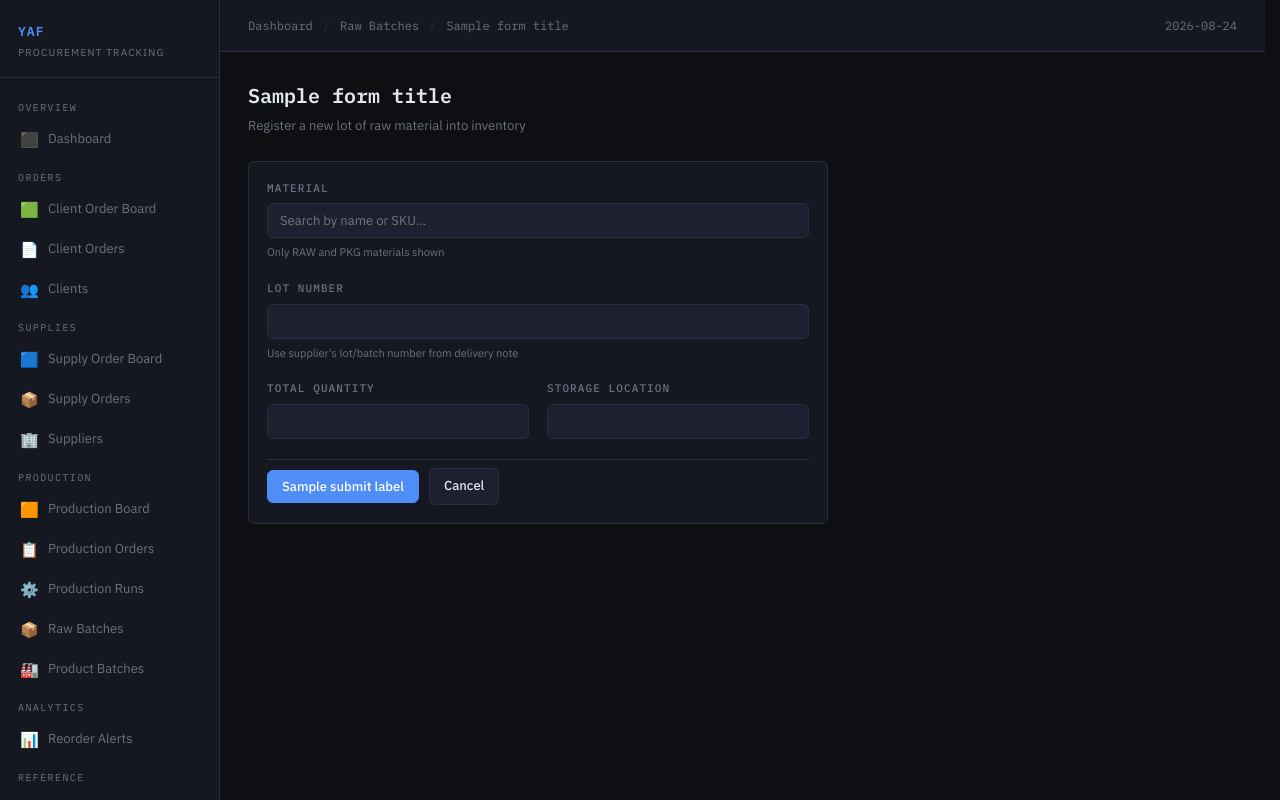
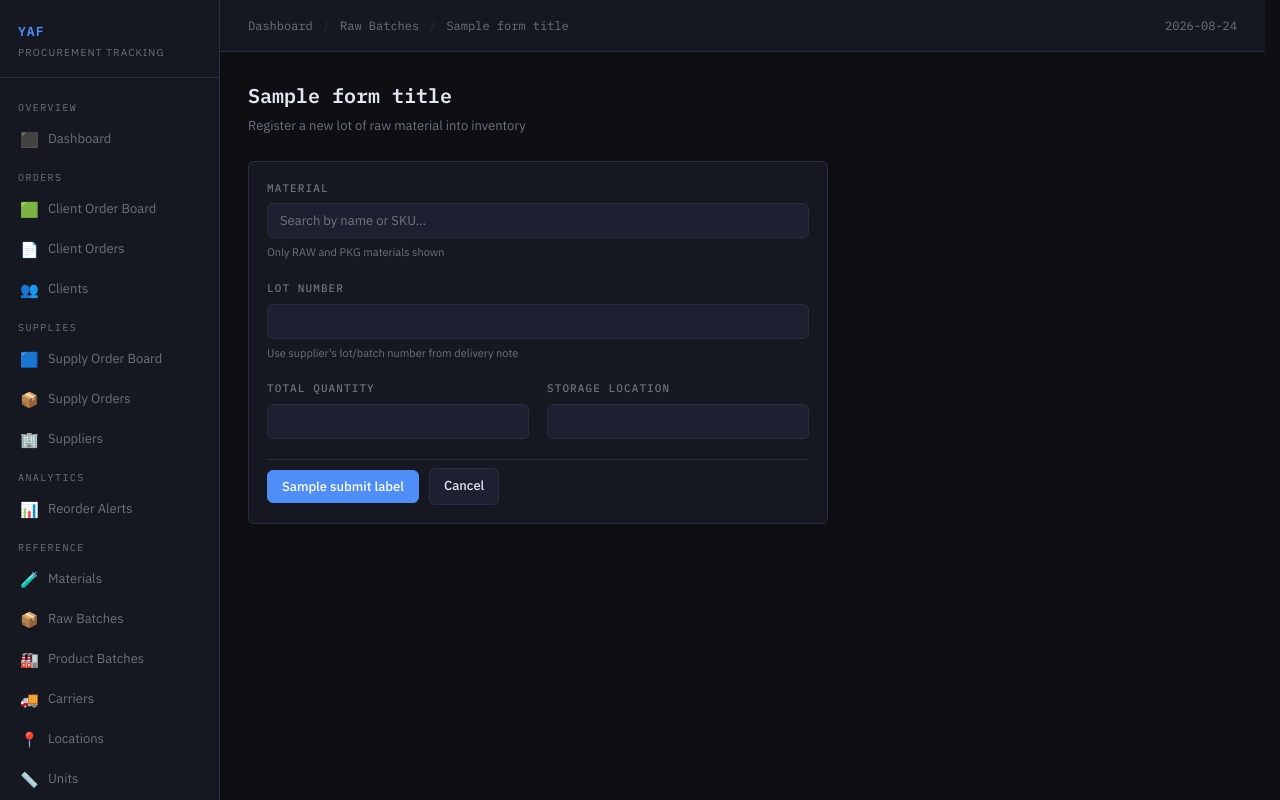
Before and after one commit to akprodromou/production_tracker, a Django app: template templates/batches/form.html in a window 1280 px wide. Run offline with Django 5.2, Linux system fonts and the light colour scheme; the template is opened without the code that fills it: most values are stand-ins (such as "Sample title", 1, 10 or a date in 2020); form fields are guessed from the names that the template uses.

Commit message:
feat: remove production section from sidebar, move batches to reference

```diff
--- a/templates/partials/_sidebar.html
+++ b/templates/partials/_sidebar.html
@@ -31,23 +31,6 @@
       <span class="icon">🏢</span> Suppliers
     </a>
 
-    <div class="nav-section">Production</div>
-    <a href="{% url 'production-board' %}" class="{% if request.resolver_match.url_name == 'production-board' %}active{% endif %}">
-      <span class="icon">🟧</span> Production Board
-    </a>
-    <a href="{% url 'order-list' %}" class="{% if 'order' in request.resolver_match.url_name and 'sales' not in request.resolver_match.url_name and 'supply' not in request.resolver_match.url_name and 'board' not in request.resolver_match.url_name and 'client' not in request.resolver_match.url_name and 'reorder' not in request.resolver_match.url_name %}active{% endif %}">
-      <span class="icon">📋</span> Production Orders
-    </a>
-    <a href="{% url 'production-run-list' %}" class="{% if 'production-run' in request.resolver_match.url_name %}active{% endif %}">
-      <span class="icon">⚙️</span> Production Runs
-    </a>
-    <a href="{% url 'batch-list' %}" class="{% if 'batch-list' == request.resolver_match.url_name or 'batch-detail' == request.resolver_match.url_name or 'batch-create' == request.resolver_match.url_name %}active{% endif %}">
-      <span class="icon">📦</span> Raw Batches
-    </a>
-    <a href="{% url 'product-batch-list' %}" class="{% if 'product-batch' in request.resolver_match.url_name %}active{% endif %}">
-      <span class="icon">🏭</span> Product Batches
-    </a>
-
     <div class="nav-section">Analytics</div>
     <a href="{% url 'reorder-alerts' %}" class="{% if request.resolver_match.url_name == 'reorder-alerts' %}active{% endif %}">
       <span class="icon">&#128202;</span> Reorder Alerts
@@ -56,6 +39,12 @@
     <div class="nav-section">Reference</div>
     <a href="{% url 'material-list' %}" class="{% if 'material' in request.resolver_match.url_name %}active{% endif %}">
       <span class="icon">🧪</span> Materials
+    </a>
+    <a href="{% url 'batch-list' %}" class="{% if 'batch-list' == request.resolver_match.url_name or 'batch-detail' == request.resolver_match.url_name or 'batch-create' == request.resolver_match.url_name %}active{% endif %}">
+      <span class="icon">📦</span> Raw Batches
+    </a>
+    <a href="{% url 'product-batch-list' %}" class="{% if 'product-batch' in request.resolver_match.url_name %}active{% endif %}">
+      <span class="icon">🏭</span> Product Batches
     </a>
     <a href="{% url 'carrier-list' %}" class="{% if 'carrier' in request.resolver_match.url_name %}active{% endif %}">
       <span class="icon">🚚</span> Carriers
```
